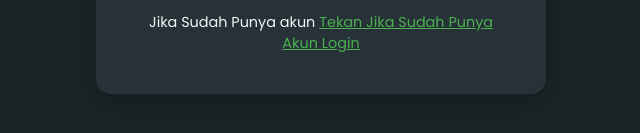
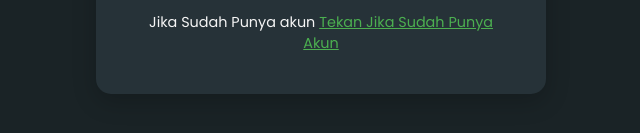
Before and after one commit to Teratesh1922/ZaaaStore, a plain HTML site: page register.html in a window 1280 px wide. Shown: the part 555-688 px from the top of the page, 319-959 px from the left. Drawn offline with Linux system fonts and the light colour scheme.

Commit message:
Update register.html

```diff
--- a/register.html
+++ b/register.html
@@ -105,7 +105,7 @@
 
     <p style="text-align:center; margin-top: 15px; font-size: 0.9rem;">
   Jika Sudah Punya akun
-  <a href="login.html" style="color: #4caf50; text-decoration: underline;">Tekan Jika Sudah Punya Akun Login</a>
+  <a href="login.html" style="color: #4caf50; text-decoration: underline;">Tekan Jika Sudah Punya Akun</a>
     </p>
   </div>
 
```
